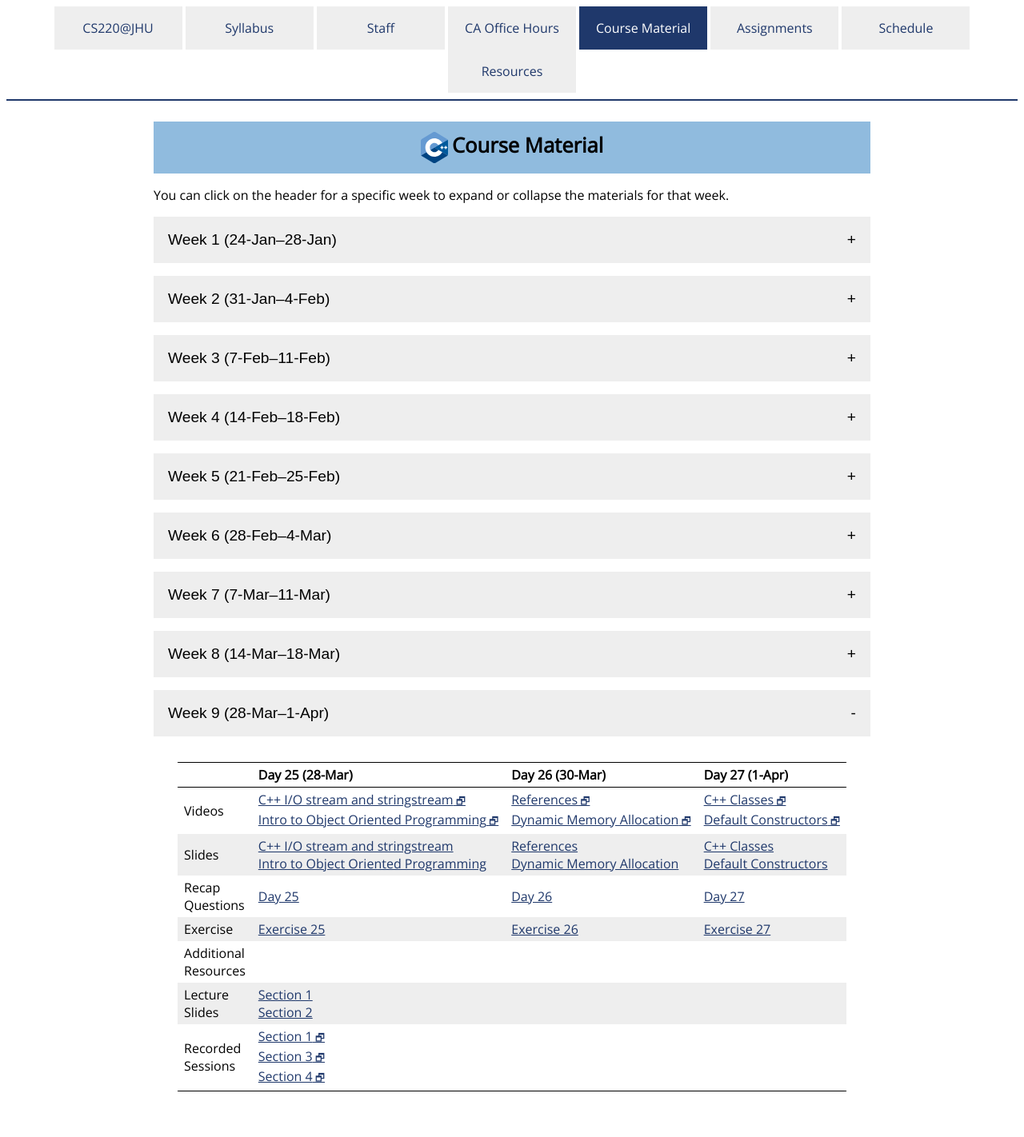
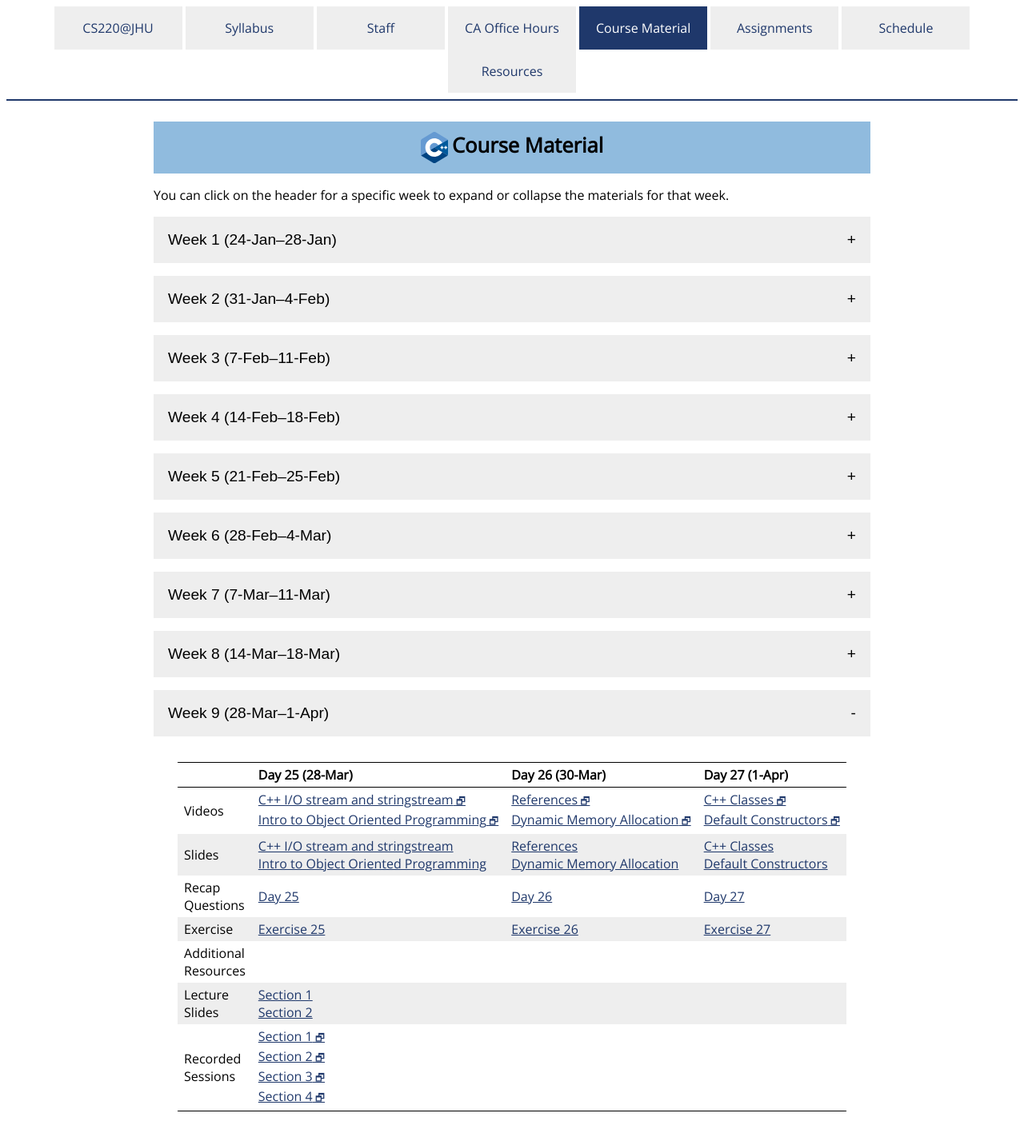
Before and after one commit to jhu-ip/cs220-s22, a Jekyll site: the page built from material.md, in a window 1280 px wide. Shown: the whole page at 80% size. Built offline with Jekyll 4.4.1, drawn with Linux system fonts in a browser that asks for light colours; some web fonts are replaced; before the commit the page ends 1397 px from its top, so only the background shows below that.

Commit message:
Added today's video

```diff
--- a/material.csv
+++ b/material.csv
@@ -281,6 +281,7 @@ Week,Day,Date,Type,Link text,URL
 9,1,28-Mar,LectureSlides,Section 1,slides/sec01/day25_notes.pdf
 9,1,28-Mar,LectureSlides,Section 2,slides/sec02/25.pdf
 9,1,28-Mar,Recording,Section 1,https://jh.hosted.panopto.com/Panopto/Pages/Viewer.aspx?id=62899dd2-74da-4fc6-b22e-ae66012501b6
+9,1,28-Mar,Recording,Section 2,https://jh.hosted.panopto.com/Panopto/Pages/Viewer.aspx?id=7dd4185f-69e3-447a-a9a9-ae6601379d8a
 9,1,28-Mar,Recording,Section 3,https://jh.hosted.panopto.com/Panopto/Pages/Viewer.aspx?id=9bdb9a6c-c78f-4b30-b11f-ae660147a4e1
 9,1,28-Mar,Recording,Section 4,https://jh.hosted.panopto.com/Panopto/Pages/Viewer.aspx?id=955d3bbd-8edc-4083-9c7c-ae6600fc117b
 9,2,30-Mar,Video,References,https://jh.hosted.panopto.com/Panopto/Pages/Viewer.aspx?id=4fcd7033-f754-429f-b55b-ae230027a516
--- a/material.md
+++ b/material.md
@@ -524,7 +524,7 @@ the materials for that week.
     </tr>
     <tr>
       <td>Recorded<br>Sessions</td>
-      <td><a class='external' target='_blank' href='https://jh.hosted.panopto.com/Panopto/Pages/Viewer.aspx?id=62899dd2-74da-4fc6-b22e-ae66012501b6'>Section 1</a><br><a class='external' target='_blank' href='https://jh.hosted.panopto.com/Panopto/Pages/Viewer.aspx?id=9bdb9a6c-c78f-4b30-b11f-ae660147a4e1'>Section 3</a><br><a class='external' target='_blank' href='https://jh.hosted.panopto.com/Panopto/Pages/Viewer.aspx?id=955d3bbd-8edc-4083-9c7c-ae6600fc117b'>Section 4</a></td>
+      <td><a class='external' target='_blank' href='https://jh.hosted.panopto.com/Panopto/Pages/Viewer.aspx?id=62899dd2-74da-4fc6-b22e-ae66012501b6'>Section 1</a><br><a class='external' target='_blank' href='https://jh.hosted.panopto.com/Panopto/Pages/Viewer.aspx?id=7dd4185f-69e3-447a-a9a9-ae6601379d8a'>Section 2</a><br><a class='external' target='_blank' href='https://jh.hosted.panopto.com/Panopto/Pages/Viewer.aspx?id=9bdb9a6c-c78f-4b30-b11f-ae660147a4e1'>Section 3</a><br><a class='external' target='_blank' href='https://jh.hosted.panopto.com/Panopto/Pages/Viewer.aspx?id=955d3bbd-8edc-4083-9c7c-ae6600fc117b'>Section 4</a></td>
       <td></td>
       <td></td>
     </tr>
```
